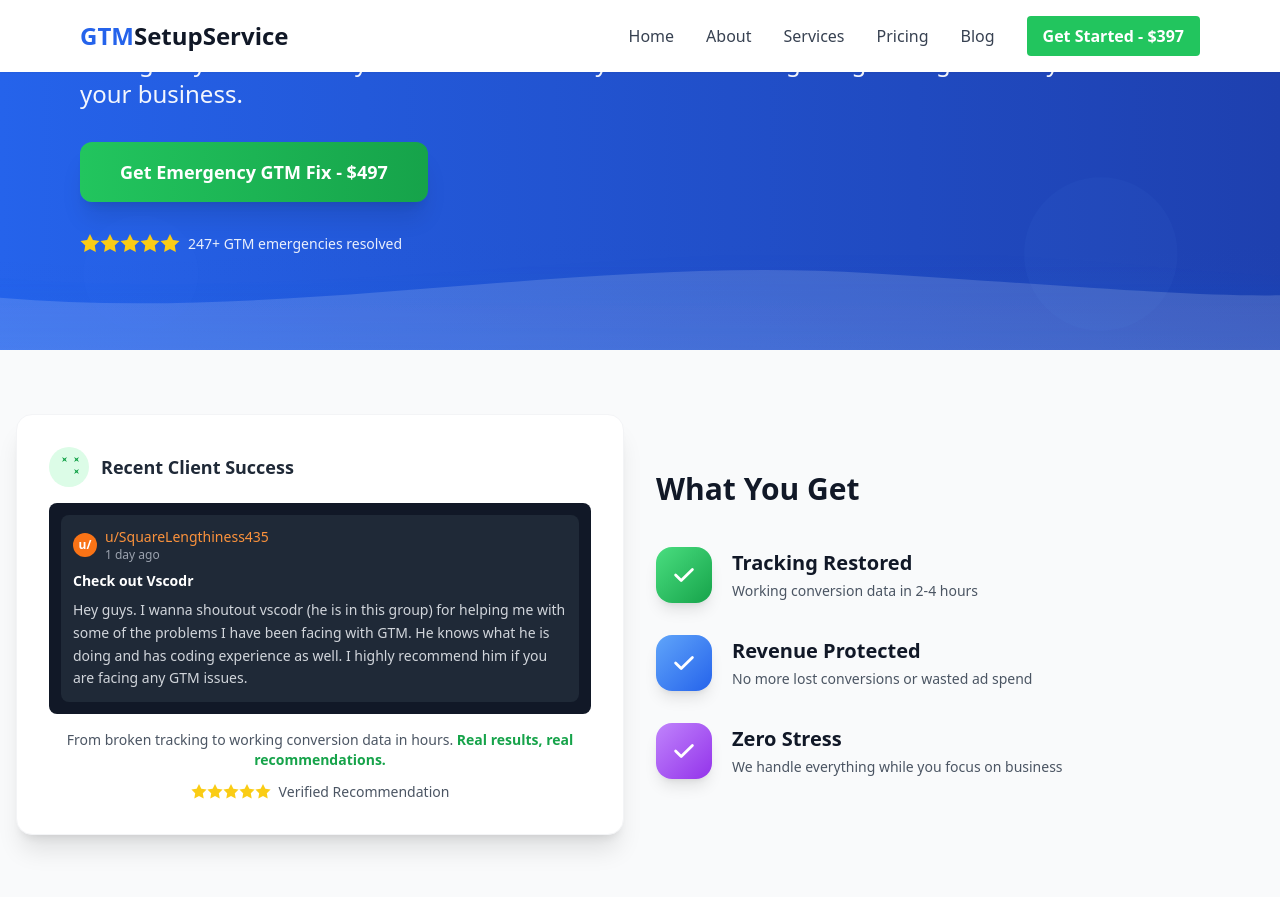
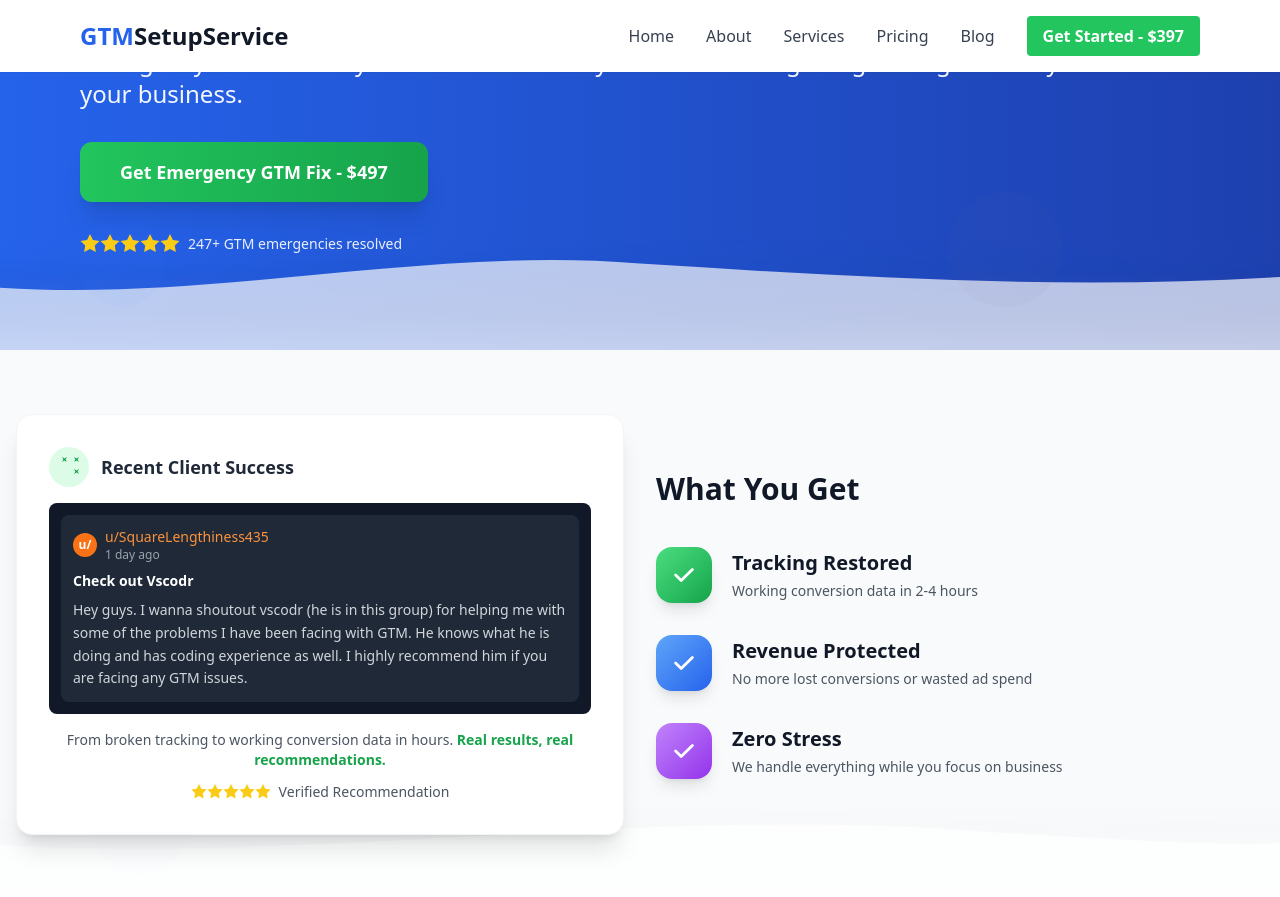
Before and after one commit to gtmsetupservice/gtmsetupservice.com, a Jekyll site: the page built from index.md, in a window 1280 px wide and 900 px high, scrolled down 302 px. Shown: the top 897 px of the window. Built offline with Jekyll 4.4.1, drawn with Linux system fonts in a browser that asks for light colours; nearby versions of some CDN libraries.

Commit message:
Add bidirectional wave transitions for seamless section flow
- Create blue-to-gray, gray-to-white, and top transition waves
- Enhanced multi-layer wave effects with proper gradients
- Better contrast and depth while maintaining ADA compliance
- Supports all section color combinations throughout site
- Added transitions to hero, testimonial, and problem sections

```diff
--- a/_includes/hero.html
+++ b/_includes/hero.html
@@ -1,7 +1,7 @@
 <!-- Section 1: Hero Section (Above the Fold) -->
 <section class="bg-gradient-to-r from-blue-600 to-blue-800 text-white relative overflow-hidden">
     <!-- Enhanced wave transition with depth -->
-    <div class="absolute bottom-0 left-0 right-0 h-48" style="background-image: url('/assets/images/bg-hero-enhanced.svg'); background-size: cover; background-position: top; background-repeat: no-repeat;"></div>
+    <div class="absolute bottom-0 left-0 right-0 h-48" style="background-image: url('/assets/images/bg-wave-blue-to-gray.svg'); background-size: cover; background-position: top; background-repeat: no-repeat;"></div>
 
     <!-- Content wrapper with proper padding -->
     <div class="py-24 relative">
--- a/_includes/problem-agitation.html
+++ b/_includes/problem-agitation.html
@@ -1,6 +1,8 @@
 <!-- Section 3: Problem Agitation -->
-<section class="py-16">
-    <div class="max-w-4xl mx-auto px-4">
+<section class="py-16 relative overflow-hidden">
+    <!-- Top transition wave -->
+    <div class="absolute top-0 left-0 right-0 h-48" style="background-image: url('/assets/images/bg-wave-top-transition.svg'); background-size: cover; background-position: bottom; background-repeat: no-repeat;"></div>
+    <div class="max-w-4xl mx-auto px-4 relative z-10">
         <h2 class="text-3xl font-bold mb-8 text-center">
             Is Your GTM Tracking Failure Costing You Money Right Now?
         </h2>
--- a/index.md
+++ b/index.md
@@ -8,6 +8,8 @@
 
 <!-- Combined Quick Wins & Testimonial Section -->
 <section id="testimonial" class="py-16 bg-gray-50 relative overflow-hidden">
+    <!-- Bottom transition wave -->
+    <div class="absolute bottom-0 left-0 right-0 h-48" style="background-image: url('/assets/images/bg-wave-gray-to-white.svg'); background-size: cover; background-position: top; background-repeat: no-repeat;"></div>
     <!-- Background Pattern -->
     <div class="absolute inset-0 opacity-30" style="background-image: url('/assets/images/bg-dots.svg'); background-size: 30px 30px;"></div>
     <div class="max-w-7xl mx-auto px-4 relative z-10">
```
Also changed, not shown: assets/images/bg-wave-blue-to-gray.svg (added), assets/images/bg-wave-gray-to-white.svg (added), assets/images/bg-wave-top-transition.svg (added), 5 other files.
